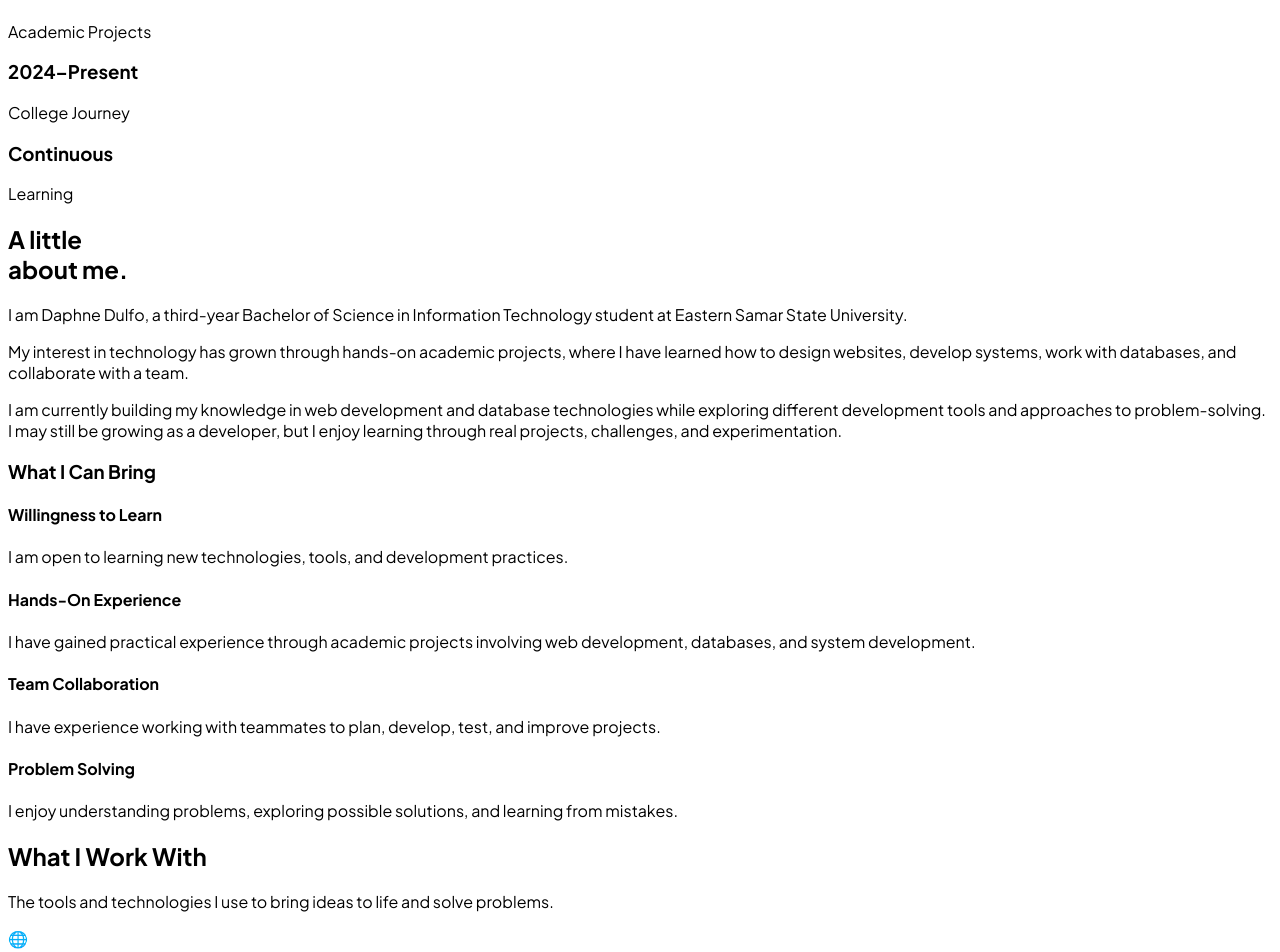
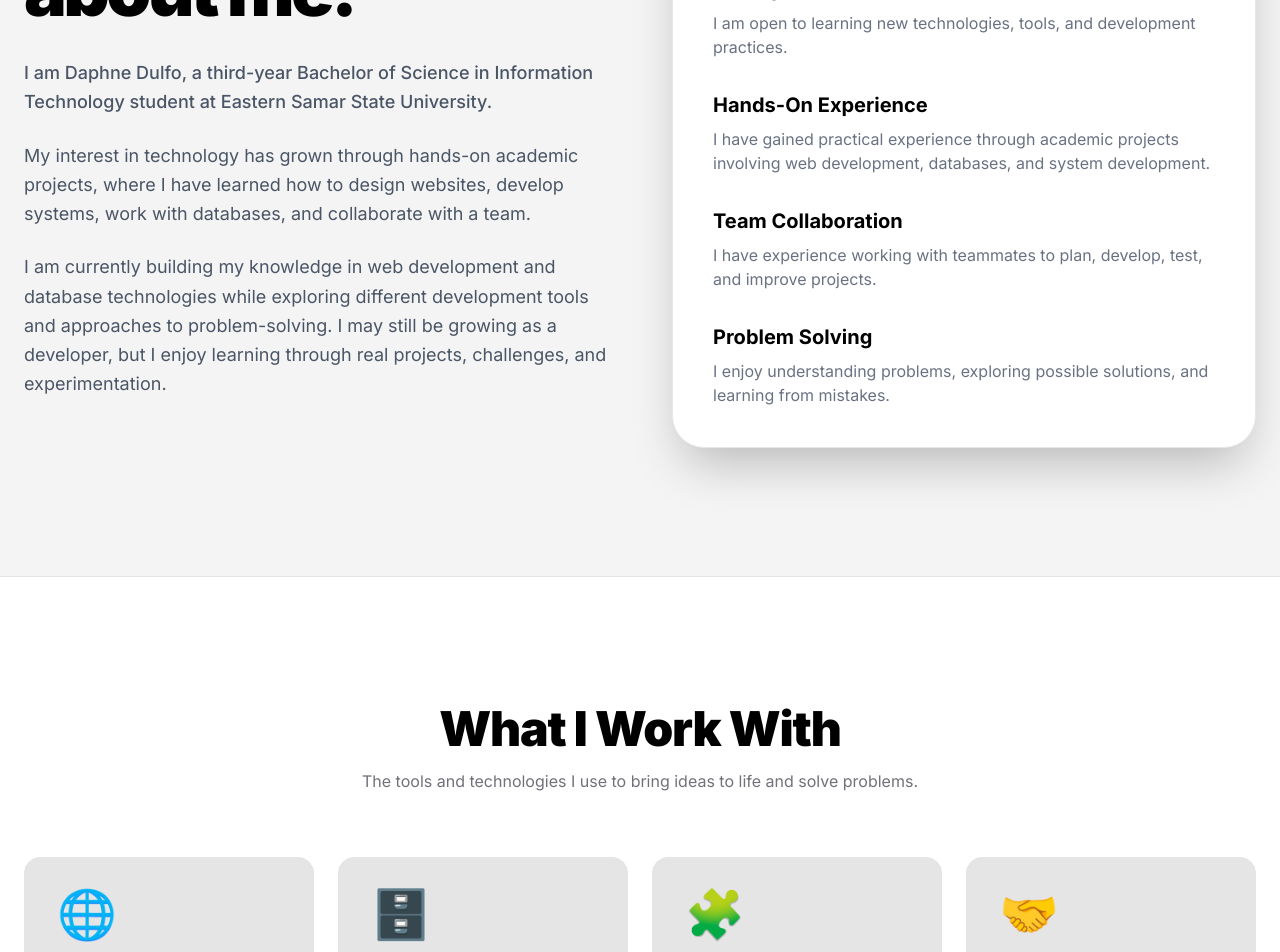
Before and after one commit to dulfodaphne08-tech/daphnedulfo.github.io, a Next.js app in the folder my-portfolio/: page / in a window 1280 px wide. Shown: the part 1320-2272 px from the top of the page. Built offline with nearby package versions, Linux system fonts and the light colour scheme.

Commit message:
updated styling

```diff
--- a/my-portfolio/app/globals.css
+++ b/my-portfolio/app/globals.css
@@ -1,3 +1,46 @@
+@import url('https://fonts.googleapis.com/css2?family=Anton&family=Inter:wght@300;400;500;600;700;800;900&display=swap');
+@import "tailwindcss";
+
+:root {
+  --background: #e5e5e5;
+  --foreground: #111111;
+  --muted: #71717a;
+  --accent: #FF3366;
+  --card: #ffffff;
+  --border: #e4e4e7;
+}
+
+body {
+  background-color: var(--background);
+  color: var(--foreground);
+  font-family: 'Inter', sans-serif;
+  overflow-x: hidden;
+  cursor: none;
+}
+
+a, button { cursor: none; }
+
+/* Custom Cursor */
+.cursor {
+  width: 12px;
+  height: 12px;
+  background-color: var(--accent);
+  border-radius: 50%;
+  position: fixed;
+  pointer-events: none;
+  z-index: 9999;
+  transform: translate(-50%, -50%);
+  transition: width 0.2s, height 0.2s, background-color 0.2s;
+}
+.cursor.hovered {
+  width: 60px;
+  height: 60px;
+  background-color: rgba(255, 51, 102, 0.2);
+  border: 1px solid var(--accent);
+}
+
+::-webkit-scrollbar { display: none; }
+
 /* Vertical Ferris Wheel Carousel */
 .carousel-container {
   perspective: 1200px;
@@ -14,7 +57,6 @@
   width: 380px;
   height: 450px;
   transform-style: preserve-3d;
-  /* RotateX makes it spin vertically */
   animation: rotateWheelVertical 20s linear infinite;
 }
 
@@ -29,12 +71,11 @@
   backface-visibility: hidden;
   border-radius: 1.5rem;
   overflow: hidden;
-  border: 1px solid #e4e4e7;
+  border: 1px solid var(--border);
   box-shadow: 0 25px 50px -12px rgba(0,0,0,0.25);
-  background: #fff;
+  background: var(--card);
 }
 
-/* Positioning the 3 cards in a vertical circle */
 .carousel-item:nth-child(1) { transform: rotateX(0deg) translateZ(350px); }
 .carousel-item:nth-child(2) { transform: rotateX(120deg) translateZ(350px); }
 .carousel-item:nth-child(3) { transform: rotateX(240deg) translateZ(350px); }
@@ -43,3 +84,11 @@
   0% { transform: rotateX(0deg); }
   100% { transform: rotateX(360deg); }
 }
+
+/* Text Outline (if you need it later) */
+.text-outline {
+  color: transparent !important;
+  -webkit-text-stroke: 2px #111111;
+  background-color: transparent !important;
+  z-index: 0;
+}
--- a/my-portfolio/app/layout.tsx
+++ b/my-portfolio/app/layout.tsx
@@ -3,12 +3,6 @@ import { ReactLenis } from 'lenis/react'
 import Cursor from './components/Cursor'
 import Navbar from './components/Navbar'
 import Footer from './components/Footer'
-import { Plus_Jakarta_Sans, Anton } from 'next/font/google'
-
-// Premium aesthetic font
-const jakarta = Plus_Jakarta_Sans({ subsets: ['latin'], weight: ['400', '500', '600', '700', '800'] })
-// Bold impact font for the giant name
-const anton = Anton({ subsets: ['latin'], weight: '400', variable: '--font-anton' })
 
 export const metadata = {
   title: 'Daphne Dulfo | Portfolio',
@@ -17,7 +11,7 @@ export const metadata = {
 export default function RootLayout({ children }: { children: React.ReactNode }) {
   return (
     <html lang="en">
-      <body className={`${jakarta.className} ${anton.variable}`}>
+      <body>
         <ReactLenis root options={{ lerp: 0.05, smoothWheel: true }}>
           <Cursor />
           <Navbar />
```
